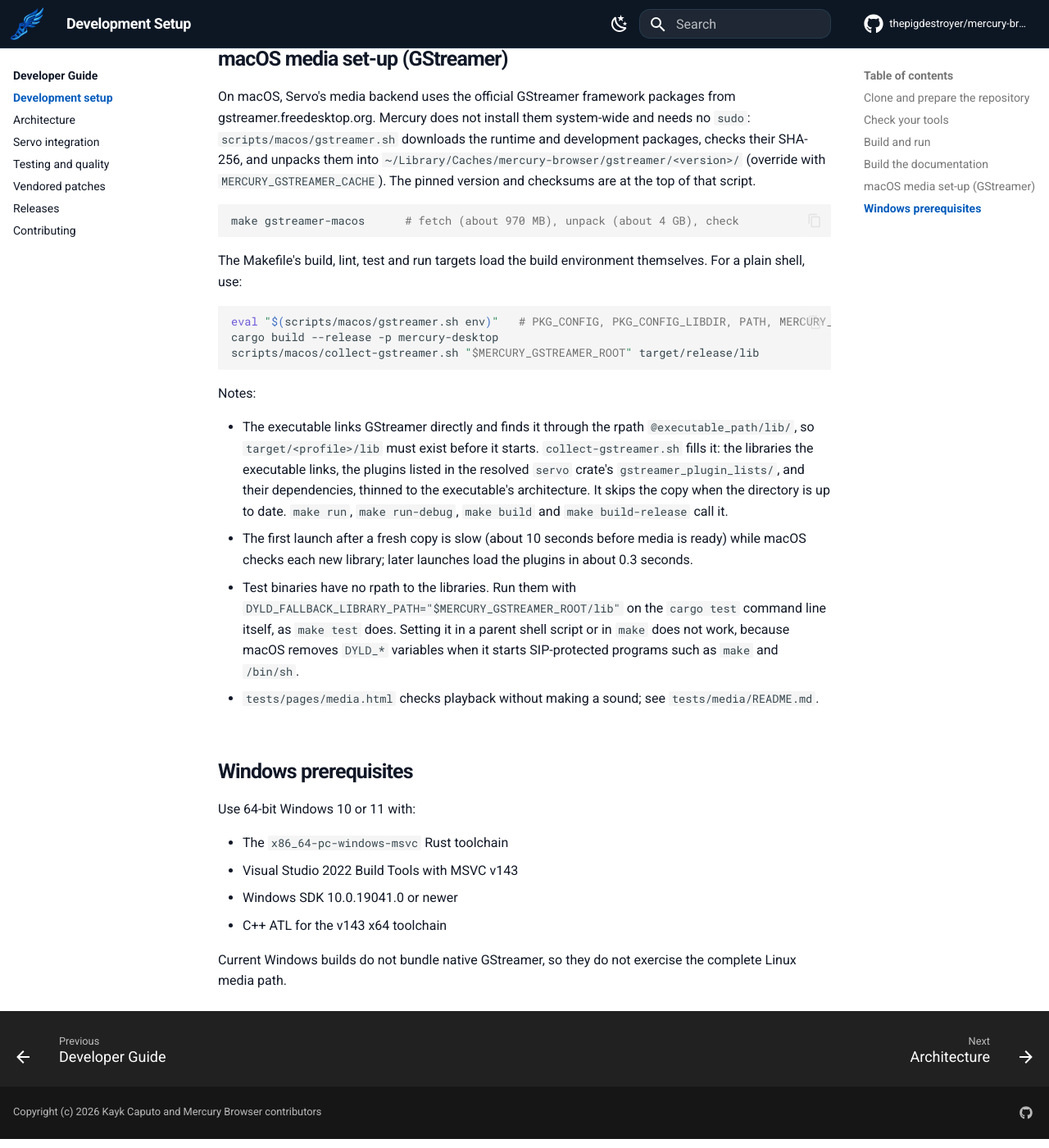
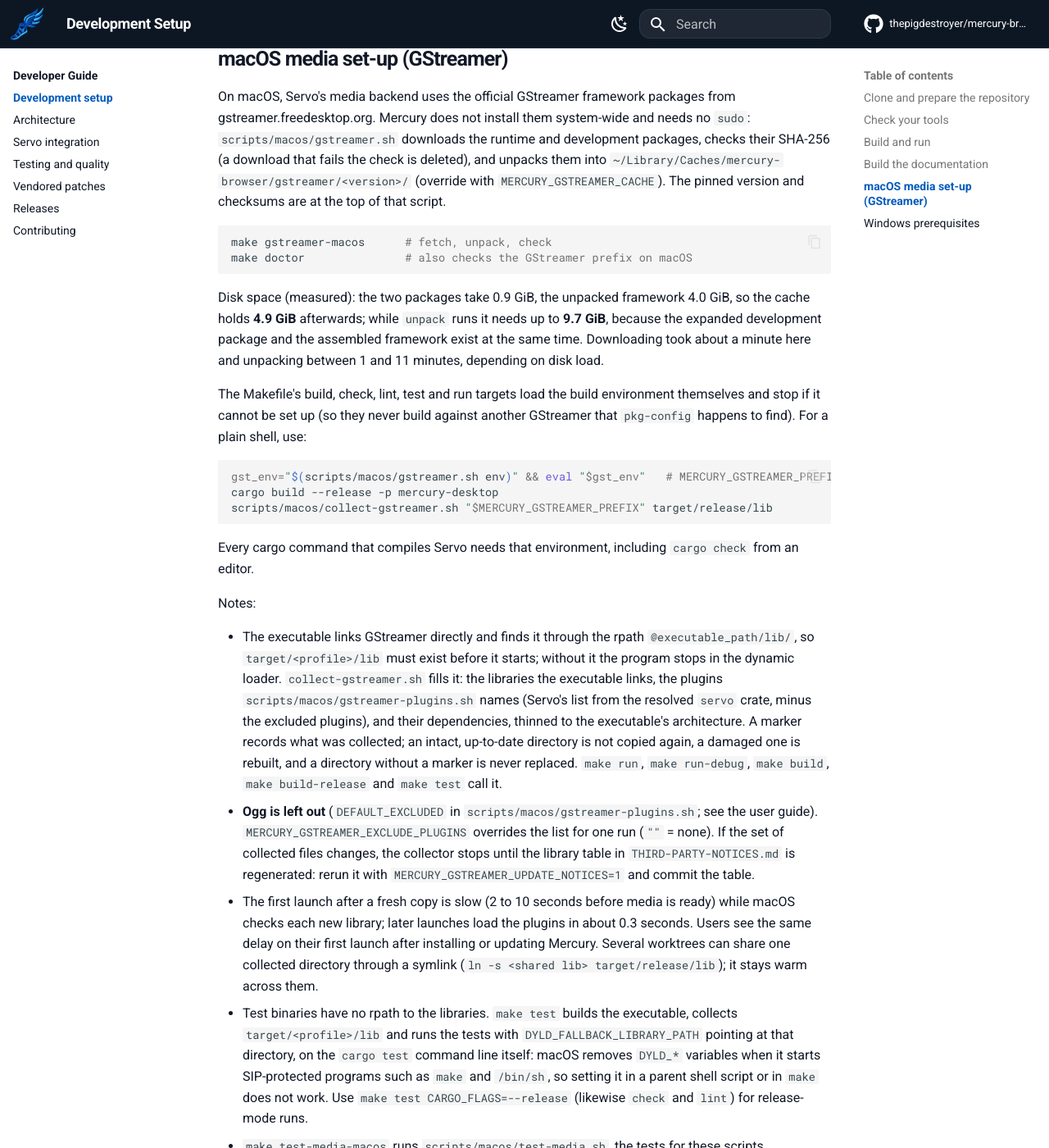
Before and after one commit to KaykCaputo/hermes-browser, an MkDocs documentation site: the page built from docs/developer-guide/setup.md, in a window 1280 px wide and 1400 px high, scrolled down 1818 px. Shown: the whole window at 82% size. Built offline with MkDocs 1.6.1 and Material for MkDocs 9.7.7, drawn with Linux system fonts in a browser that asks for light colours; comment, search, counter and statistics services are not loaded; some of the changed text lies outside the part shown.

Commit message:
docs: describe Ogg, isolation and disk use for macOS media

````diff
--- a/docs/developer-guide/setup.md
+++ b/docs/developer-guide/setup.md
@@ -88,38 +88,60 @@ make docs
 On macOS, Servo's media backend uses the official GStreamer framework packages from
 gstreamer.freedesktop.org. Mercury does not install them system-wide and needs no `sudo`:
 `scripts/macos/gstreamer.sh` downloads the runtime and development packages, checks their
-SHA-256, and unpacks them into `~/Library/Caches/mercury-browser/gstreamer/<version>/`
-(override with `MERCURY_GSTREAMER_CACHE`). The pinned version and checksums are at the top of
-that script.
+SHA-256 (a download that fails the check is deleted), and unpacks them into
+`~/Library/Caches/mercury-browser/gstreamer/<version>/` (override with `MERCURY_GSTREAMER_CACHE`).
+The pinned version and checksums are at the top of that script.
 
 ```bash
-make gstreamer-macos      # fetch (about 970 MB), unpack (about 4 GB), check
+make gstreamer-macos      # fetch, unpack, check
+make doctor               # also checks the GStreamer prefix on macOS
 ```
 
-The Makefile's build, lint, test and run targets load the build environment themselves. For a
-plain shell, use:
+Disk space (measured): the two packages take 0.9 GiB, the unpacked framework 4.0 GiB, so the
+cache holds **4.9 GiB** afterwards; while `unpack` runs it needs up to **9.7 GiB**, because the
+expanded development package and the assembled framework exist at the same time. Downloading
+took about a minute here and unpacking between 1 and 11 minutes, depending on disk load.
+
+The Makefile's build, check, lint, test and run targets load the build environment themselves
+and stop if it cannot be set up (so they never build against another GStreamer that
+`pkg-config` happens to find). For a plain shell, use:
 
 ```bash
-eval "$(scripts/macos/gstreamer.sh env)"   # PKG_CONFIG, PKG_CONFIG_LIBDIR, PATH, MERCURY_GSTREAMER_ROOT
+gst_env="$(scripts/macos/gstreamer.sh env)" && eval "$gst_env"   # MERCURY_GSTREAMER_PREFIX, PKG_CONFIG, PKG_CONFIG_LIBDIR, PATH
 cargo build --release -p mercury-desktop
-scripts/macos/collect-gstreamer.sh "$MERCURY_GSTREAMER_ROOT" target/release/lib
+scripts/macos/collect-gstreamer.sh "$MERCURY_GSTREAMER_PREFIX" target/release/lib
 ```
+
+Every cargo command that compiles Servo needs that environment, including `cargo check` from an
+editor.
 
 Notes:
 
 - The executable links GStreamer directly and finds it through the rpath
-  `@executable_path/lib/`, so `target/<profile>/lib` must exist before it starts.
-  `collect-gstreamer.sh` fills it: the libraries the executable links, the plugins listed in the
-  resolved `servo` crate's `gstreamer_plugin_lists/`, and their dependencies, thinned to the
-  executable's architecture. It skips the copy when the directory is up to date. `make run`,
-  `make run-debug`, `make build` and `make build-release` call it.
-- The first launch after a fresh copy is slow (about 10 seconds before media is ready) while
-  macOS checks each new library; later launches load the plugins in about 0.3 seconds.
-- Test binaries have no rpath to the libraries. Run them with
-  `DYLD_FALLBACK_LIBRARY_PATH="$MERCURY_GSTREAMER_ROOT/lib"` on the `cargo test` command line
-  itself, as `make test` does. Setting it in a parent shell script or in `make` does not work,
-  because macOS removes `DYLD_*` variables when it starts SIP-protected programs such as `make`
-  and `/bin/sh`.
+  `@executable_path/lib/`, so `target/<profile>/lib` must exist before it starts; without it the
+  program stops in the dynamic loader. `collect-gstreamer.sh` fills it: the libraries the
+  executable links, the plugins `scripts/macos/gstreamer-plugins.sh` names (Servo's list from the
+  resolved `servo` crate, minus the excluded plugins), and their dependencies, thinned to the
+  executable's architecture. A marker records what was collected; an intact, up-to-date directory
+  is not copied again, a damaged one is rebuilt, and a directory without a marker is never
+  replaced. `make run`, `make run-debug`, `make build`, `make build-release` and `make test` call it.
+- **Ogg is left out** (`DEFAULT_EXCLUDED` in `scripts/macos/gstreamer-plugins.sh`; see the user
+  guide). `MERCURY_GSTREAMER_EXCLUDE_PLUGINS` overrides the list for one run (`""` = none). If the
+  set of collected files changes, the collector stops until the library table in
+  `THIRD-PARTY-NOTICES.md` is regenerated: rerun it with `MERCURY_GSTREAMER_UPDATE_NOTICES=1` and
+  commit the table.
+- The first launch after a fresh copy is slow (2 to 10 seconds before media is ready) while macOS
+  checks each new library; later launches load the plugins in about 0.3 seconds. Users see the
+  same delay on their first launch after installing or updating Mercury. Several worktrees can
+  share one collected directory through a symlink (`ln -s <shared lib> target/release/lib`);
+  it stays warm across them.
+- Test binaries have no rpath to the libraries. `make test` builds the executable, collects
+  `target/<profile>/lib` and runs the tests with `DYLD_FALLBACK_LIBRARY_PATH` pointing at that
+  directory, on the `cargo test` command line itself: macOS removes `DYLD_*` variables when it
+  starts SIP-protected programs such as `make` and `/bin/sh`, so setting it in a parent shell
+  script or in `make` does not work. Use `make test CARGO_FLAGS=--release` (likewise `check` and
+  `lint`) for release-mode runs.
+- `make test-media-macos` runs `scripts/macos/test-media.sh`, the tests for these scripts.
 - `tests/pages/media.html` checks playback without making a sound; see `tests/media/README.md`.
 
 ## Windows prerequisites
````
Also changed, not shown: docs/user-guide/media.md (+16 -8 lines).
